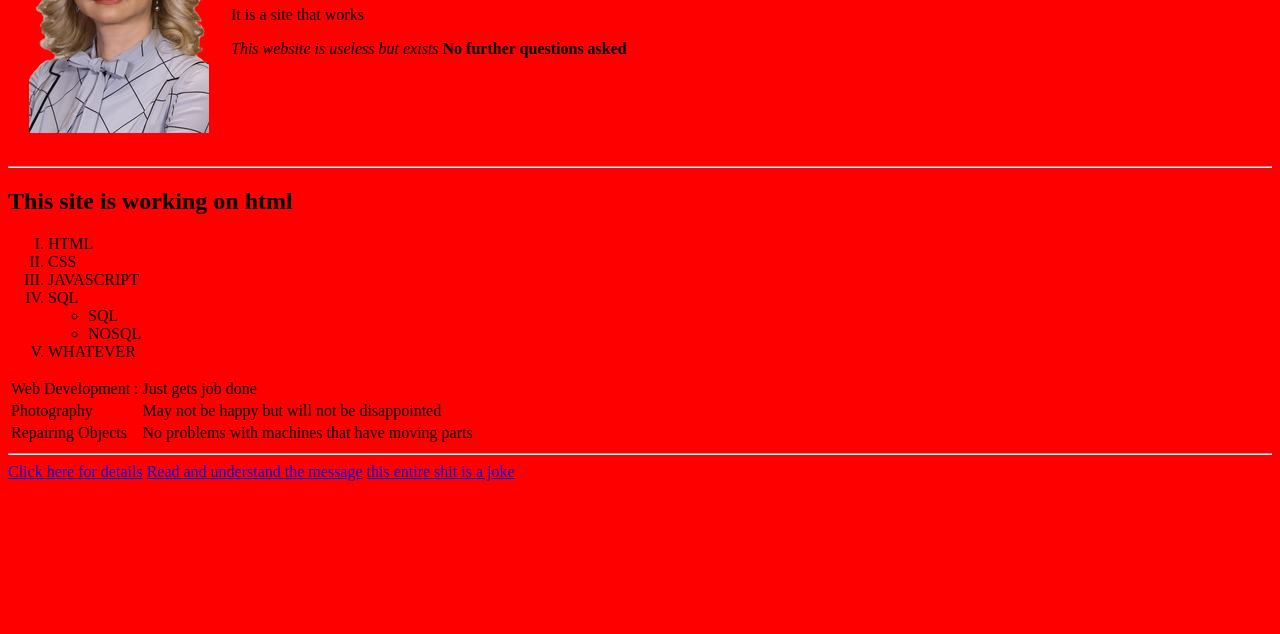
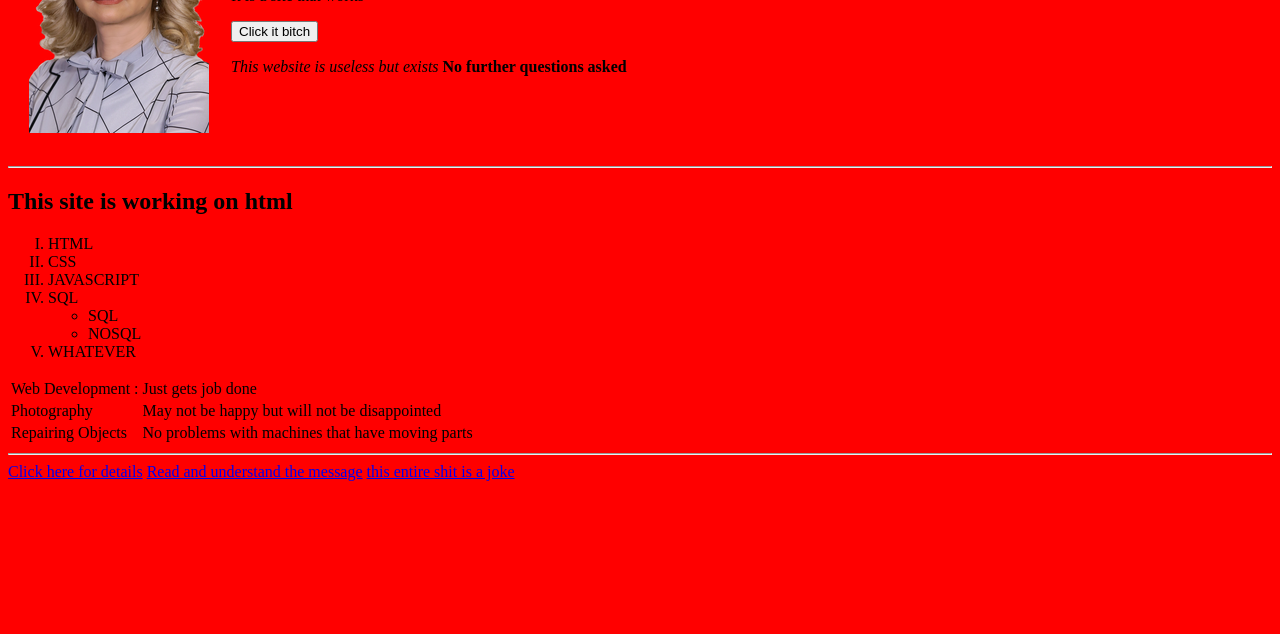
Before and after one commit to Pavelsukhoi/cryotech, a plain HTML site: page index.html in a window 1280 px wide. Shown: the part 166-800 px from the top of the page. Drawn offline with Linux system fonts and the light colour scheme.

Commit message:
Update index.html

```diff
--- a/index.html
+++ b/index.html
@@ -11,7 +11,8 @@
     <table cellspacing="20">
         <td> <img src="whatever.png"></td>
         <td><h1>For educational purposes only</h1>
-            <p>It is a site that works</p>
+            <p id="demo">It is a site that works</p>
+            <button type="button" onclick='document.getElementById("demo").innerHTML = "Hello JavaScript!"'>Click it bitch</button>
             <p><i>This website is useless but exists</i> <strong>No further questions asked </strong> </p>
         </td>
     </table>
```
